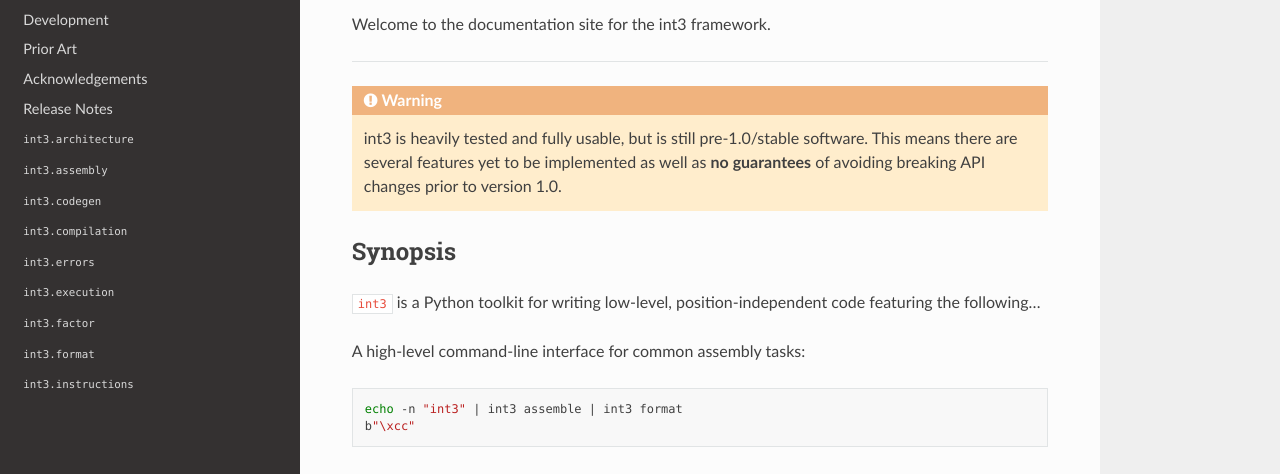
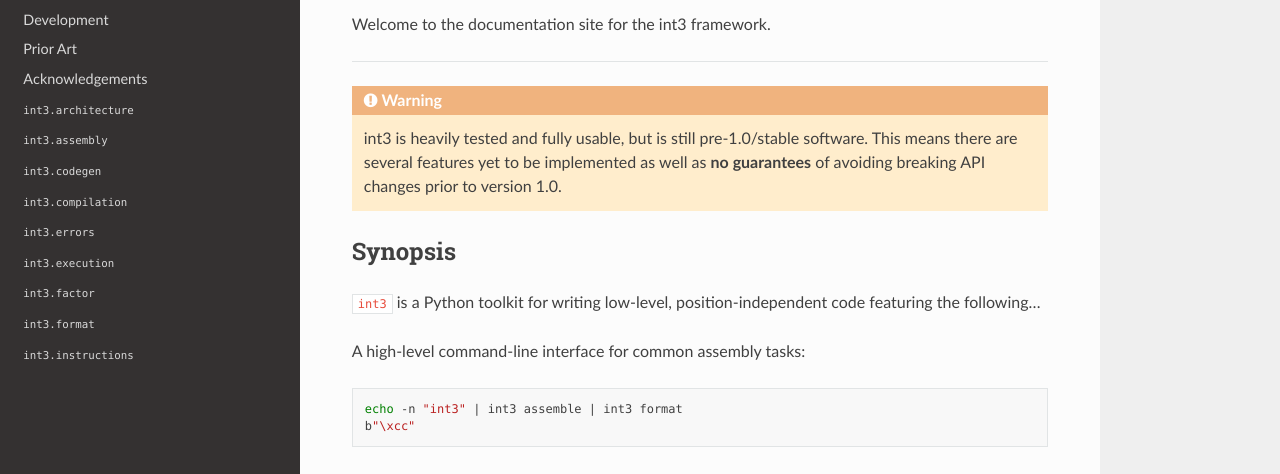
Before and after one commit to welchbj/int3, a Sphinx documentation site: the page built from docs/index.rst, in a window 1280 px wide. Shown: the part 147-621 px from the top of the page. Built offline with Sphinx 7.4.7 and the Read the Docs theme 3.1.0, drawn with Linux system fonts in a browser that asks for light colours.

Commit message:
Cleanup top-level pages

```diff
--- a/docs/index.rst
+++ b/docs/index.rst
@@ -22,7 +22,6 @@ Welcome to the documentation site for the int3 framework.
     development
     prior_art
     acknowledgements
-    release_notes
 
 
 Want to learn more?
--- a/docs/prior_art.rst
+++ b/docs/prior_art.rst
@@ -9,6 +9,7 @@ Assembly and Shellcoding
 
 * `Capstone Python documentation <https://www.capstone-engine.org/lang_python.html>`_
 * `Phrack - Writing ia32 alphanumeric shellcodes <https://phrack.org/issues/57/15.html>`_
+* `pwntools shellcraft module <https://docs.pwntools.com/en/stable/shellcraft.html>`_
 
 Intermediate Representation
 ---------------------------
--- a/docs/release_notes.rst
+++ /dev/null
@@ -1,5 +0,0 @@
-=============
-Release Notes
-=============
-
-TODO
```
